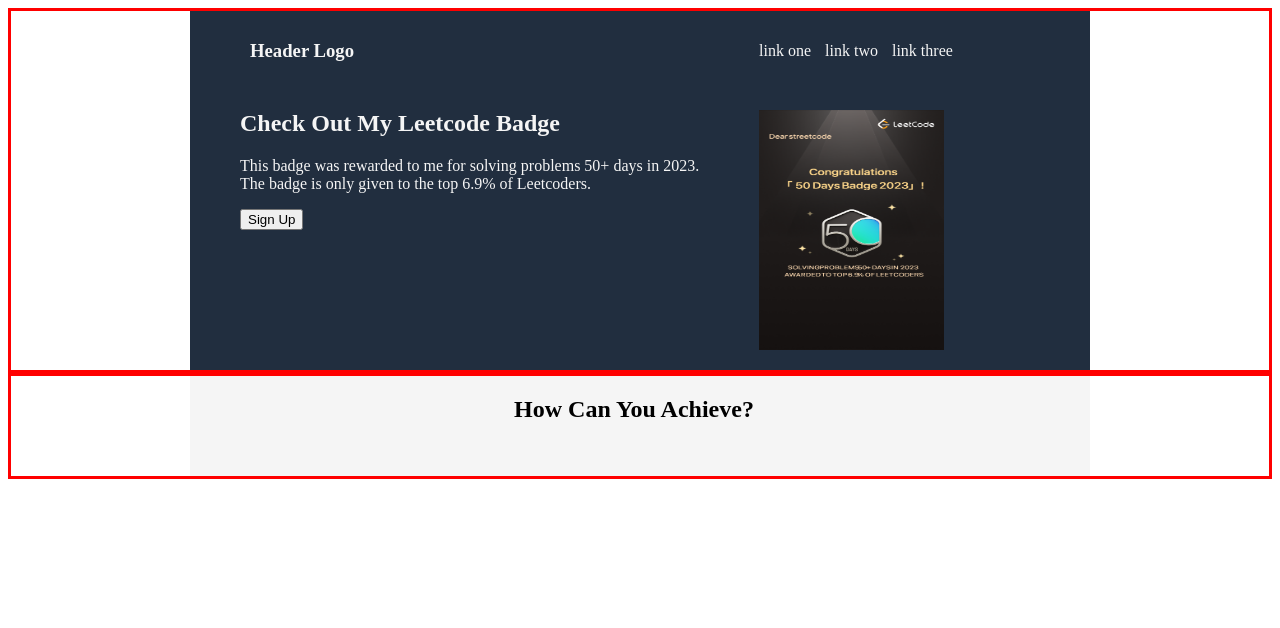
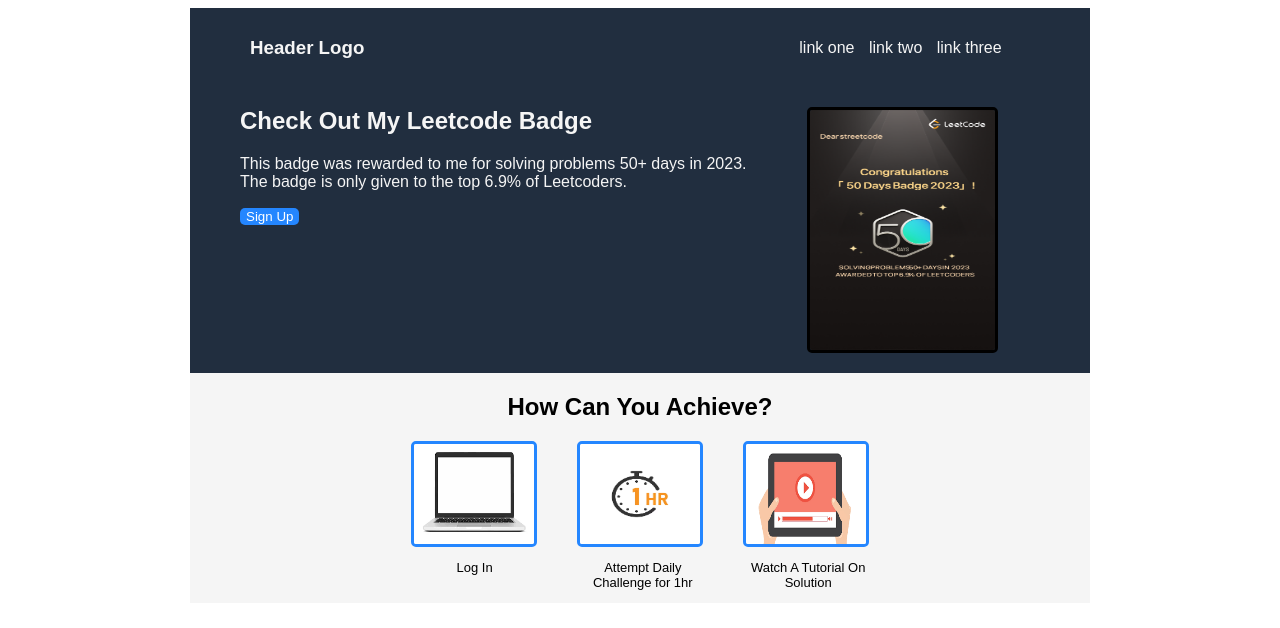
Before and after one commit to Gitrhyme/landing-page, a plain HTML site: page index.html in a window 1280 px wide. Drawn offline with Linux system fonts and the light colour scheme.

Commit message:
Second section of webpage complete

```diff
--- a/index.html
+++ b/index.html
@@ -23,7 +23,7 @@
                 <h2>Check Out My Leetcode Badge</h2>
                 <p>This badge was rewarded to me for solving problems 50+ days in 2023. <br>
                     The badge is only given to the top 6.9% of Leetcoders.</p>
-                <button>Sign Up</button>
+                <button class="main-button">Sign Up</button>
             </div>
             <img src="img/LeetcodeBadge.png" alt="leetcoder" class="main-img">
         </div>
@@ -31,11 +31,17 @@
     <div class="container">
         <div class="item-2">
             <h2>How Can You Achieve?</h2>
+            <div class="break"></div>
             <div class="main2-imgs">
-                <img src="" alt="">
-                <img src="" alt="">
-                <img src="" alt="">
-                <img src="" alt="">
+                <img src="img/open_laptop.png" alt="open_laptop" width="120" height="100" class="img-2-borders">
+                <img src="img/one_hour.avif" alt="one_hour" width="120" height="100" class="img-2-borders">
+                <img src="img/watch_solution.png" alt="watch_solution" width="120" height="100" class="img-2-borders">
+            </div>
+            <div class="break"></div>
+            <div class="main2-paragraphs">
+                <p class="m2-p1">Log In</p>
+                <p class="m2-p2">Attempt Daily Challenge for 1hr</p>
+                <p class="m2-p3">Watch A Tutorial On Solution</p>
             </div>
         </div>
 
--- a/styles.css
+++ b/styles.css
@@ -1,7 +1,13 @@
 .container {
     display: flex;
     justify-content: center;
-    border: 3px solid red;
+    /* border: 3px solid red; */
+    font-family: Arial, Helvetica, sans-serif;
+}
+
+.break {
+    flex-basis: 100%;
+    height: 0;
 }
 
 .item {
@@ -35,7 +41,7 @@
 }
 
 .group-links {
-    margin-left: 400px;
+    margin-left: 430px;
 }
 
 .links {
@@ -53,6 +59,44 @@
     margin-left: 60px;
     margin-bottom: 20px;
     margin-top: 20px;
+    border: 3px solid black;
+    border-radius: 5px;
 }
 
-.main2-imgs {}
+.main2-imgs {
+    display: flex;
+    gap: 40px;
+}
+
+.main2-paragraphs {
+    display: flex;
+    width: 456px;
+    gap: 20px;
+    text-align: center;
+    font-size: small;
+}
+
+.m2-p1 {
+    width: 90px;
+    margin-left: 30px
+}
+
+.m2-p2 {
+    margin-left: 50px;
+}
+
+.m2-p3 {
+    margin-left: 20px;
+}
+
+.img-2-borders {
+    border: 3px solid rgb(36, 134, 255);
+    border-radius: 5px;
+}
+
+.main-button {
+    background-color: rgb(36, 134, 255);
+    color: white;
+    border-radius: 5px;
+    border: none;
+}
```
Also changed, not shown: img/one_hour.avif (added), img/open_laptop.png (added), img/watch_solution.png (added).
